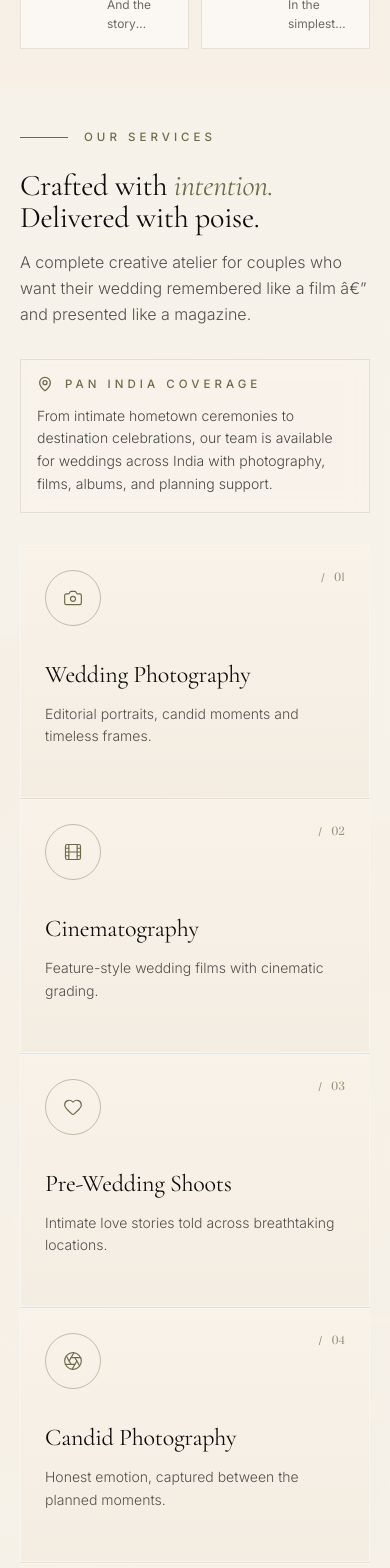
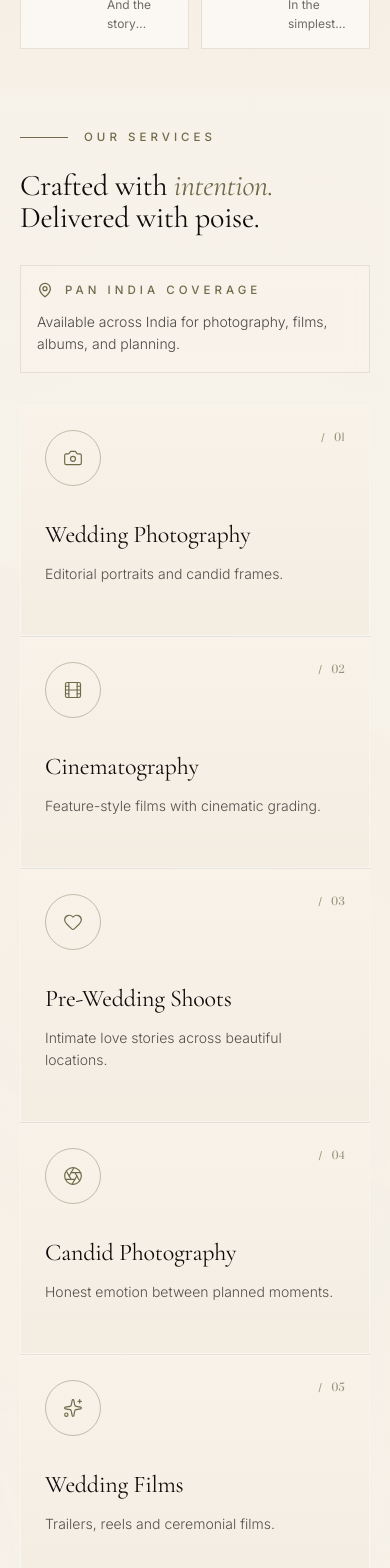
Before and after one commit to tejasprojects2026/Nivesah-weddings, a React (Vite) app: page / in a window 390 px wide. Shown: the part 3200-4768 px from the top of the page. Built offline with nearby package versions, Linux system fonts and the light colour scheme.

Commit message:
Refine services section visuals

```diff
--- a/src/App.tsx
+++ b/src/App.tsx
@@ -39,6 +39,8 @@ import insta5 from "@/assets/instagram/insta-5.jpg";
 import insta6 from "@/assets/instagram/insta-6.jpg";
 import insta7 from "@/assets/instagram/insta-7.jpg";
 import insta8 from "@/assets/instagram/insta-8.jpg";
+import insta9 from "@/assets/instagram/insta-9.jpg";
+import insta10 from "@/assets/instagram/insta-10.jpg";
 import { Dialog, DialogContent, DialogTitle } from "@/components/ui/dialog";
 const WHATSAPP = "918446752571";
 const PHONE_DISPLAY = "+91 8446752571";
@@ -809,15 +811,6 @@ function About() {
               />
             ))}
           </div>
-          <div className="absolute -left-6 top-10 hidden md:flex flex-col items-center gap-2 text-olive">
-            <span className="h-24 w-px bg-olive/50" />
-            <span
-              className="text-[0.6rem] tracking-[0.4em] uppercase"
-              style={{ writingMode: "vertical-rl" }}
-            >
-              Est. 2017 Â· Mumbai
-            </span>
-          </div>
         </div>
 
         <div className="lg:col-span-6" data-reveal>
@@ -1014,49 +1007,49 @@ const SERVICES = [
   {
     icon: Camera,
     title: "Wedding Photography",
-    desc: "Editorial portraits, candid moments and timeless frames.",
+    desc: "Editorial portraits and candid frames.",
     image: insta1,
   },
   {
     icon: Film,
     title: "Cinematography",
-    desc: "Feature-style wedding films with cinematic grading.",
+    desc: "Feature-style films with cinematic grading.",
     image: insta3,
   },
   {
     icon: Heart,
     title: "Pre-Wedding Shoots",
-    desc: "Intimate love stories told across breathtaking locations.",
+    desc: "Intimate love stories across beautiful locations.",
     image: insta4,
   },
   {
     icon: Aperture,
     title: "Candid Photography",
-    desc: "Honest emotion, captured between the planned moments.",
+    desc: "Honest emotion between planned moments.",
     image: insta2,
   },
   {
     icon: Sparkles,
     title: "Wedding Films",
-    desc: "Trailers, highlight reels and full ceremonial films.",
+    desc: "Trailers, reels and ceremonial films.",
     image: insta5,
   },
   {
     icon: BookOpen,
     title: "Luxury Albums",
-    desc: "Hand-bound, archival heirloom albums in fine materials.",
+    desc: "Hand-bound archival heirloom albums.",
     image: insta6,
   },
   {
     icon: Scissors,
     title: "Professional Editing",
-    desc: "Color, sound and story crafted in our private studio.",
-    image: insta7,
+    desc: "Color, sound and story refinement.",
+    image: insta10,
   },
   {
     icon: CalendarCheck,
     title: "Event Planning",
-    desc: "Coordinated execution so your day flows effortlessly.",
+    desc: "Coordinated execution for a seamless day.",
     image: insta8,
   },
 ];
@@ -1085,10 +1078,7 @@ function Services({
         <div className="absolute inset-0 bg-[linear-gradient(180deg,rgba(247,242,233,0.9),rgba(247,242,233,0.95))]" />
       </div>
       <div className="mx-auto max-w-[1400px] px-5 sm:px-6 lg:px-10">
-        <div
-          className="relative mb-8 flex flex-col gap-4 md:mb-10 md:flex-row md:items-end md:justify-between md:gap-6"
-          data-reveal
-        >
+        <div className="relative mb-8 md:mb-10" data-reveal>
           <div>
             <div className="flex items-center gap-4 mb-6">
               <span className="hairline" />
@@ -1100,23 +1090,18 @@ function Services({
               Delivered with poise.
             </h2>
           </div>
-          <p className="md:max-w-sm text-foreground/70 font-light leading-relaxed">
-            A complete creative atelier for couples who want their wedding remembered like a film â€”
-            and presented like a magazine.
-          </p>
         </div>
 
         <div
-          className="relative mb-8 flex flex-col items-start gap-3 border border-olive/15 bg-ivory/70 px-4 py-4 text-sm text-foreground/75 backdrop-blur-sm sm:mb-10 sm:flex-row sm:items-center sm:justify-between sm:gap-4 sm:px-6"
+          className="relative mb-8 flex flex-col items-start gap-3 border border-olive/15 bg-ivory/70 px-4 py-4 text-sm text-foreground/75 backdrop-blur-sm sm:mb-10 sm:flex-row sm:items-center sm:gap-4 sm:px-6"
           data-reveal
         >
           <div className="flex items-center gap-3 text-olive">
             <MapPin className="size-4" />
             <span className="eyebrow text-olive">Pan India Coverage</span>
           </div>
-          <p className="max-w-2xl font-light leading-relaxed">
-            From intimate hometown ceremonies to destination celebrations, our team is available
-            for weddings across India with photography, films, albums, and planning support.
+          <p className="font-light leading-relaxed">
+            Available across India for photography, films, albums, and planning.
           </p>
         </div>
 
@@ -2066,12 +2051,20 @@ function Footer() {
             A boutique atelier preserving wedding stories with dedication, precision and a personal
             approach.
           </p>
-          <a
-            href={`tel:${WHATSAPP}`}
-            className="mt-8 inline-flex items-center gap-3 font-display text-xl text-champagne transition-colors hover:text-ivory sm:text-2xl"
-          >
-            <Phone className="size-5" /> {PHONE_DISPLAY}
-          </a>
+          <div className="mt-8 flex flex-col items-start gap-4">
+            <a
+              href={`tel:${WHATSAPP}`}
+              className="inline-flex items-center gap-3 font-display text-xl text-champagne transition-colors hover:text-ivory sm:text-2xl"
+            >
+              <Phone className="size-5" /> {PHONE_DISPLAY}
+            </a>
+            <a
+              href="mailto:connect@nivesahweddings.in"
+              className="text-xs tracking-[0.12em] text-ivory/70 transition-colors hover:text-champagne sm:text-sm"
+            >
+              connect@nivesahweddings.in
+            </a>
+          </div>
         </div>
         <div className="md:col-span-3">
           <p className="eyebrow text-champagne mb-5">Explore</p>
@@ -2116,7 +2109,6 @@ function Footer() {
       </div>
       <div className="mx-auto mt-12 flex max-w-[1400px] flex-col gap-3 border-t border-ivory/10 px-5 pt-6 text-[0.65rem] uppercase tracking-[0.22em] text-ivory/40 sm:px-6 md:mt-14 md:flex-row md:items-center md:justify-between lg:px-10">
         <p>© {new Date().getFullYear()} iFilms Media Productions Pvt. Ltd. All rights reserved.</p>
-        <p>Crafted with devotion.</p>
       </div>
     </footer>
   );
```
Also changed, not shown: src/assets/instagram/insta-10.jpg (added), src/assets/instagram/insta-9.jpg (added).
